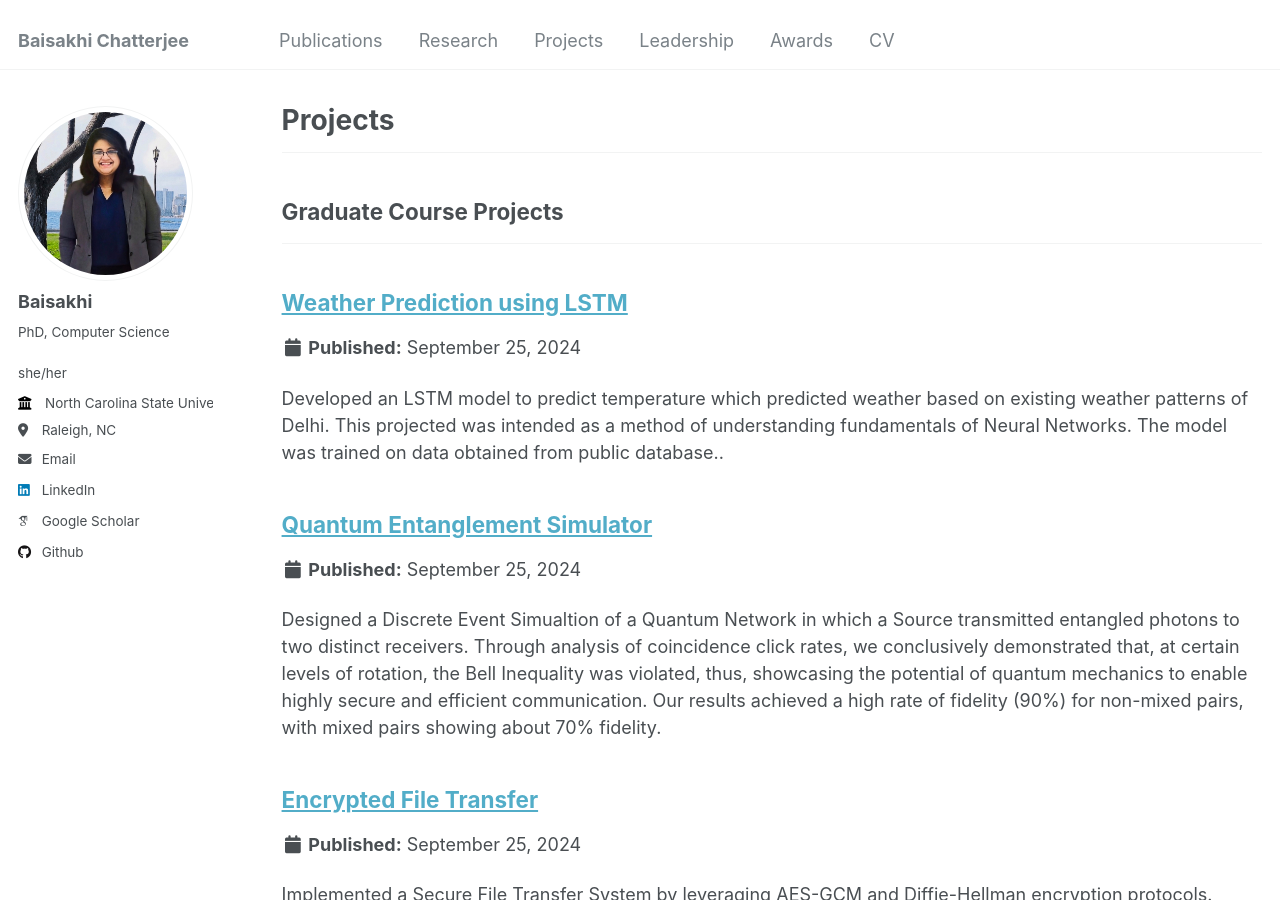
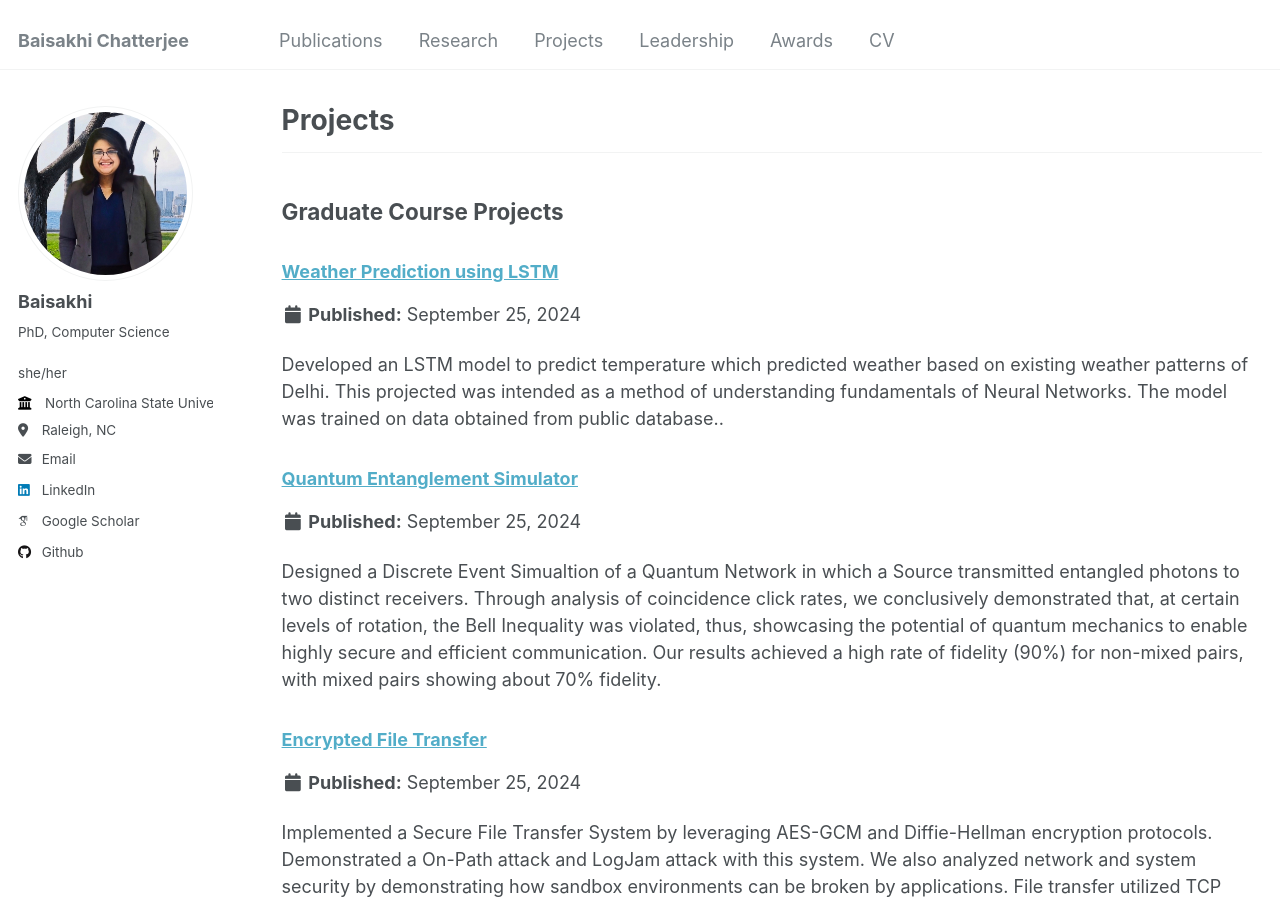
Before and after one commit to baisakhic/baisakhic.github.io, a Jekyll site: the page built from _pages/projects.html, in a window 1280 px wide and 900 px high. Built offline with Jekyll 4.4.1, drawn with Linux system fonts in a browser that asks for light colours; some web fonts are replaced.

Commit message:
line style

```diff
--- a/_includes/archive-single.html
+++ b/_includes/archive-single.html
@@ -27,7 +27,7 @@
       </div>
     {% endif %}
 
-    <h2 class="archive__item-title" itemprop="headline">
+    <h3 class="archive__item-title" itemprop="headline">
       {% if post.link %}
         <a href="{{ base_path }}{{ post.url }}">{{ title }}</a> <a href="{{ post.link }}" rel="permalink"><i class="fa fa-link" aria-hidden="true" title="permalink"></i><span class="sr-only">Permalink</span></a>
       {% elsif post.pagelink %}
@@ -35,7 +35,7 @@
 	  {% else %}
         <a href="{{ base_path }}{{ post.url }}" rel="permalink">{{ title }}</a>
       {% endif %}
-    </h2>
+    </h3>
 
     {% if post.read_time %}
       <p class="page__meta"><i class="fa fa-clock-o" aria-hidden="true"></i> {% include read-time.html %}</p>
--- a/_pages/projects.html
+++ b/_pages/projects.html
@@ -16,7 +16,7 @@ author_profile: true
         {% continue %}
       {% endif %}
       {% unless title_shown %}
-        <h2>{{ category[1].title }}</h2><hr style="line-style:dashed"/>
+        <h2>{{ category[1].title }}</h2>
         {% assign title_shown = true %}
       {% endunless %}
       {% include archive-single.html %}
```
